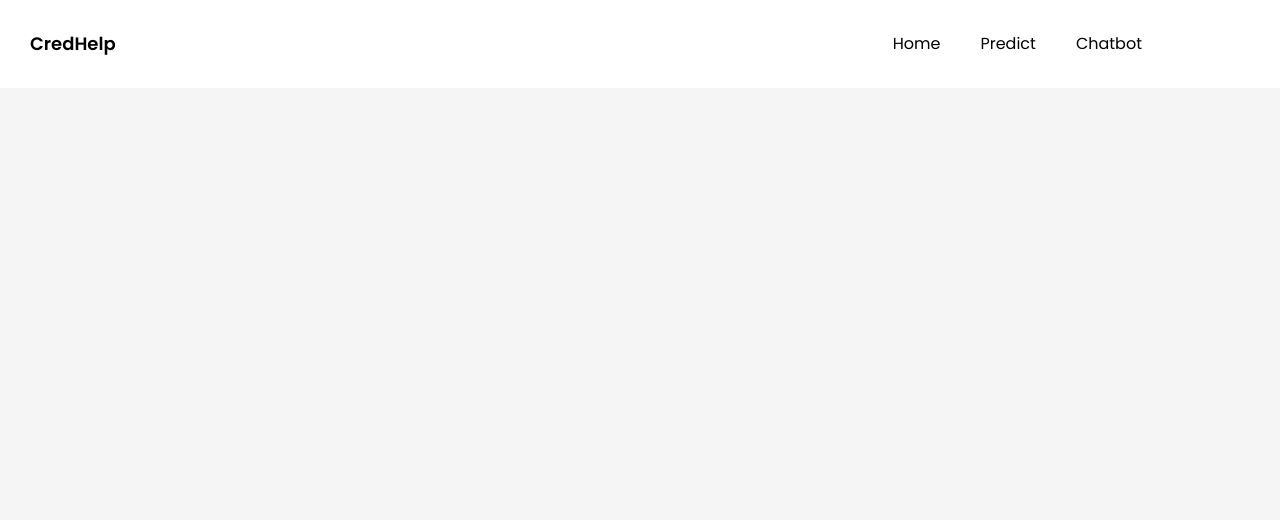
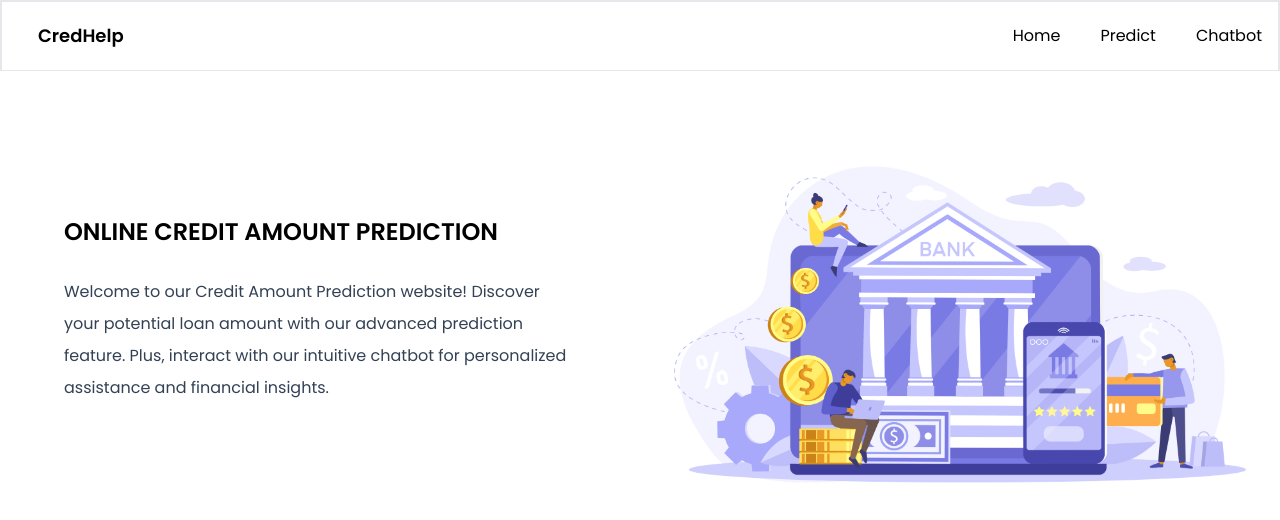
Before and after one commit to fleaBag13/CreditRiskAnalysis, a React (Create React App) app in the folder cred_help/: page / in a window 1280 px wide. Shown: the top 520 px of the page. Built offline with nearby package versions, Linux system fonts and the light colour scheme; a web font is replaced by a local one.

Commit message:
Home page updated

```diff
--- a/cred_help/src/App.js
+++ b/cred_help/src/App.js
@@ -11,6 +11,7 @@ function App() {
       <Router>
         <Routes>
           <Route exact path="/" element={<Home />} />
+          <Route exact path="/home" element={<Home />} />
           <Route exact path="/predict" element={<Predict />} />
           <Route exact path="/chatbot" element={<QandA />} />
         </Routes>
--- a/cred_help/src/components/Home.js
+++ b/cred_help/src/components/Home.js
@@ -1,8 +1,24 @@
 import React from 'react'
+import banking from '../assets/banking.png'
 
 const Home = () => {
   return (
-    <div></div>
+    <div className='flex justify-around pt-10 items-center'>
+      {/* left div */}
+      <div className='w-1/2 flex flex-col p-16'>
+        <div className='font-semibold text-2xl'>ONLINE CREDIT AMOUNT PREDICTION</div>
+        <p className='text-md text-slate-700 leading-8 py-7'>Welcome to our Credit Amount Prediction website! Discover your potential loan amount with our
+          advanced prediction feature. Plus, interact with our intuitive chatbot for personalized assistance
+          and financial insights.
+        </p>
+      </div>
+
+      {/* right image */}
+      <div className='w-1/2'>
+        <img src={banking}></img>
+      </div>
+
+    </div>
   )
 }
 
--- a/cred_help/src/components/Navbar.js
+++ b/cred_help/src/components/Navbar.js
@@ -3,7 +3,7 @@ import { navLinks } from '../constants'
 
 const Navbar = () => {
   return (
-    <nav className='py-6 justify-between items-center navbar px-4'>
+    <nav className='flex justify-between items-center px-4 border-b border-2'>
       <h2 className='font-semibold p-5 text-lg'>CredHelp</h2>
       <ul className='list-none sm:flex hidden justify-end items-center flex-1'>
         {navLinks.map((nav, index) => (
```
Also changed, not shown: cred_help/src/assets/banking.png (added), 1 other file (tests, documents, lock files or other folders).
